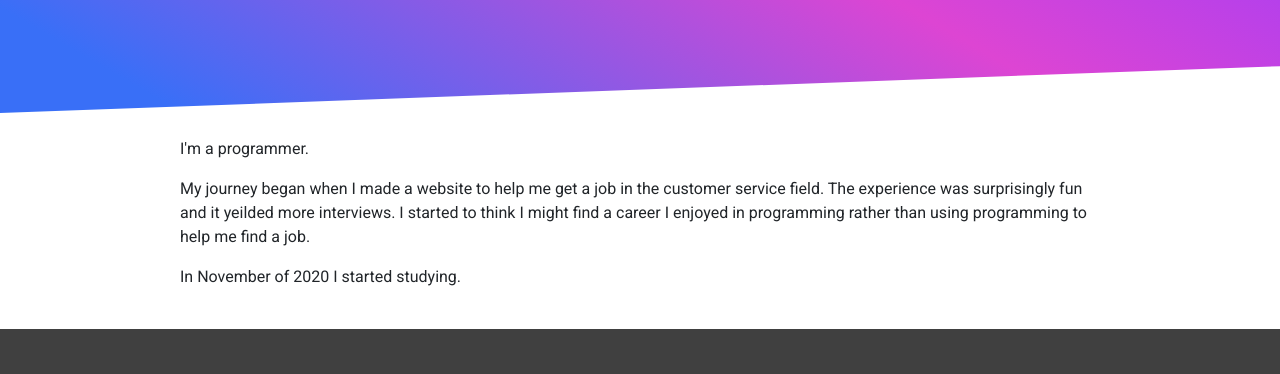
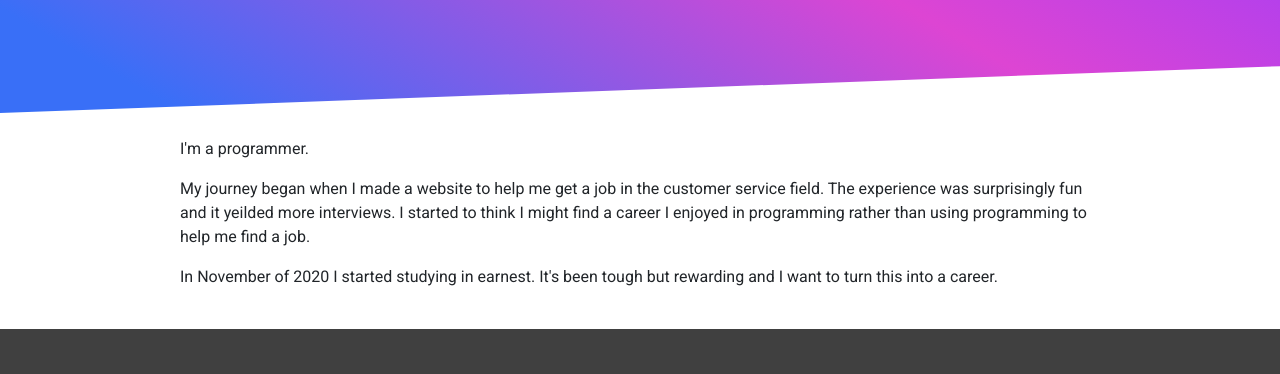
Before and after one commit to spaceC00kie/portfolio-website, a Gatsby site in the folder gatsby-strapi-starter/: page /about in a window 1280 px wide. Shown: the part 255-629 px from the top of the page. Built offline with nearby package versions, Linux system fonts and the light colour scheme; Gatsby itself is replaced by a stand-in of ours.

Commit message:
about addition

```diff
--- a/gatsby-strapi-starter/src/pages/about.js
+++ b/gatsby-strapi-starter/src/pages/about.js
@@ -10,7 +10,7 @@ let About = () => (
     My journey began when I made a website to help me get a job in the customer service field. The experience was surprisingly fun and it yeilded more interviews. I started to think I might find a career I enjoyed in programming rather than using programming to help me find a job.
     </p>
     <p>
-      In November of 2020 I started studying.
+      In November of 2020 I started studying in earnest. It's been tough but rewarding and I want to turn this into a career.
     </p>
   </PageTemplate>
 )
```
